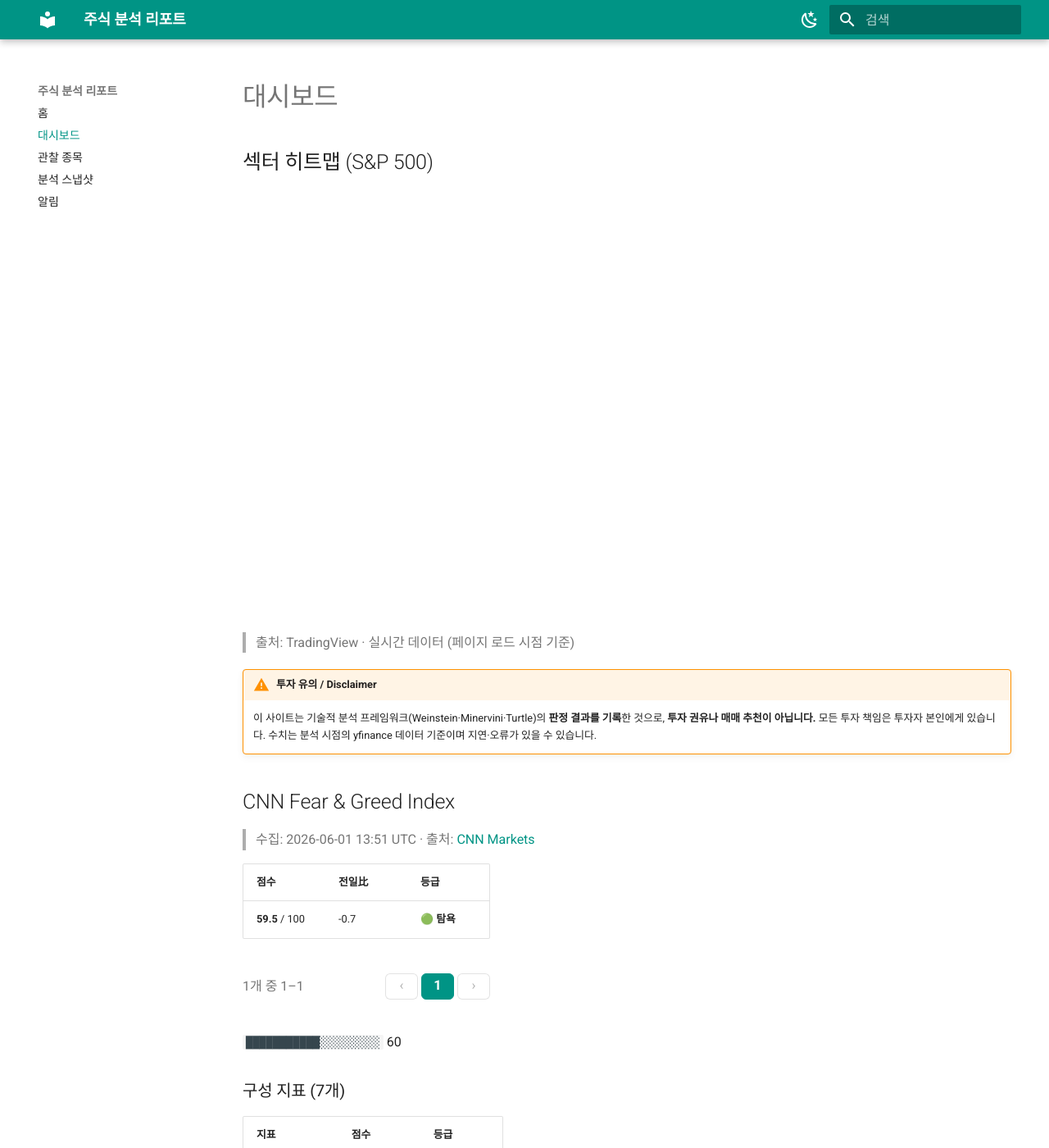
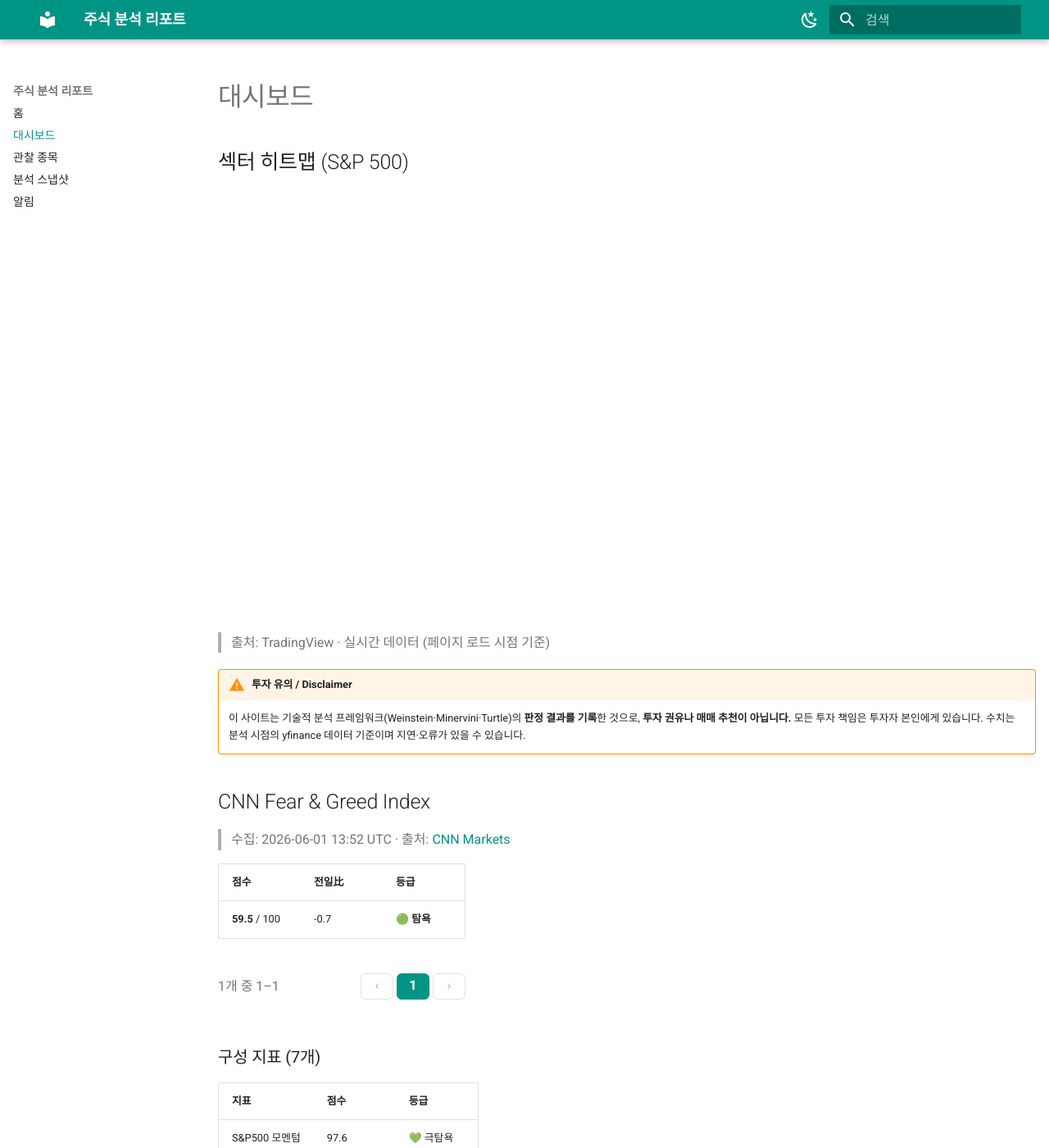
Before and after one commit to workindex/stock-reports, an MkDocs documentation site: the page built from docs/fear-index.md, in a window 1280 px wide and 1400 px high. Shown: the whole window at 82% size. Built offline with MkDocs 1.6.1 and Material for MkDocs 9.7.7, drawn with Linux system fonts in a browser that asks for light colours; a script that is not in the unit is left out; comment, search, counter and statistics services are not loaded; some of the changed text lies outside the part shown.

Commit message:
fix: 우측 여백 제거 + 바 그래프 삭제
- verdict.css: .md-main .md-grid { max-width: initial } — 전체 페이지 우측 여백 해소
- gen.py: CNN F&G 바 그래프 라인 제거

```diff
--- a/docs/fear-index.md
+++ b/docs/fear-index.md
@@ -40,13 +40,11 @@ hide:
 
 ## CNN Fear & Greed Index
 
-> 수집: 2026-06-01 13:51 UTC · 출처: [CNN Markets](https://edition.cnn.com/markets/fear-and-greed)
+> 수집: 2026-06-01 13:52 UTC · 출처: [CNN Markets](https://edition.cnn.com/markets/fear-and-greed)
 
 | 점수 | 전일比 | 등급 |
 |------|--------|------|
 | **59.5** / 100 | -0.7 | 🟢 **탐욕** |
-
-`███████████░░░░░░░░░` 60
 
 ### 구성 지표 (7개)
 
@@ -62,12 +60,12 @@ hide:
 
 ## VIX / VKOSPI
 
-> 수집: 2026-06-01 13:51 UTC · `python monitor.py --scan` 실행 시 갱신
+> 수집: 2026-06-01 13:52 UTC · `python monitor.py --scan` 실행 시 갱신
 
 | 지수 | 현재값 | 전일比 | 등급 | 시장 국면 | 신규 진입 |
 |------|--------|--------|------|---------|---------|
-| VIX (미국 S&P500) | 16.16 | +0.84 | ⚪ 중립 | 강한 상승 | ✅ 신규 진입 허용 |
-| VKOSPI (한국 KOSPI) | N/A | — | — | — | — |
+| VIX (미국 S&P500) | 18.4 | -1.1 | ⚪ 중립 | N/A | — |
+| VKOSPI (한국 KOSPI) | 18.4 | -1.1 | ⚪ 중립 | N/A | — |
 
 ## 등급 기준
 
--- a/docs/stylesheets/verdict.css
+++ b/docs/stylesheets/verdict.css
@@ -143,6 +143,11 @@ table th[role="columnheader"]:not([data-sort-method="none"]) {
   user-select: none;
 }
 
+/* 본문 너비 전체 사용 — 우측 여백 제거 */
+.md-main .md-grid {
+  max-width: initial;
+}
+
 /* TradingView 히트맵: 콘텐츠 영역 전체 너비 사용 */
 .tradingview-widget-container {
   width: 100% !important;
--- a/gen.py
+++ b/gen.py
@@ -405,8 +405,6 @@ def _fear_index_page() -> str:
         sign    = "+" if change > 0 else ""
         emoji   = fg.get("rating_emoji", "⚪")
         rating  = fg.get("rating_ko", "—")
-        bar_len = int(score / 5)   # 0~100 → 0~20칸
-        bar     = "█" * bar_len + "░" * (20 - bar_len)
 
         rows = [
             "## CNN Fear & Greed Index",
@@ -416,8 +414,6 @@ def _fear_index_page() -> str:
             f"| 점수 | 전일比 | 등급 |",
             f"|------|--------|------|",
             f"| **{score}** / 100 | {sign}{change} | {emoji} **{rating}** |",
-            "",
-            f"`{bar}` {score:.0f}",
             "",
             "### 구성 지표 (7개)",
             "",
```
Also changed, not shown: other parts of docs/fear-index.md (+1 -1 lines).
